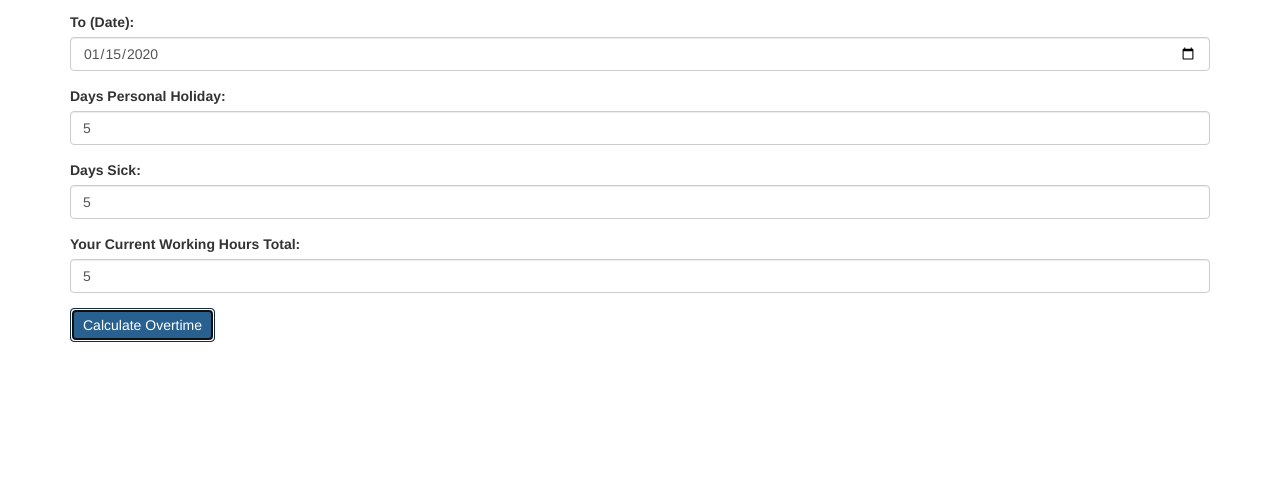
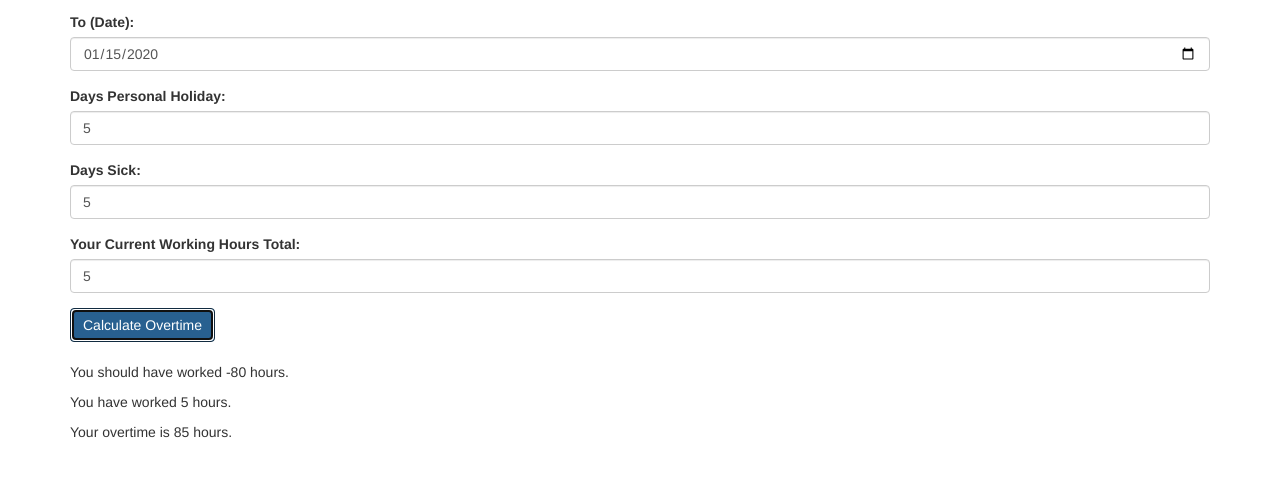
Before and after one commit to stho32/FlexTime, a plain HTML site: page index.html in a window 1280 px wide. Both pictures are taken after typing "2020-01-15", "2020-01-15", "5", "5", "5" into the empty fields and a click on the button "Calculate Overtime". Shown: the part 125-602 px from the top of the page. Drawn offline with nearby package versions, Linux system fonts and the light colour scheme.

Commit message:
Update index.html

```diff
--- a/index.html
+++ b/index.html
@@ -3,6 +3,7 @@
 <head>
     <title>Overtime Calculator</title>
     <link rel="stylesheet" href="https://maxcdn.bootstrapcdn.com/bootstrap/3.3.7/css/bootstrap.min.css">
+    <script src="https://ajax.googleapis.com/ajax/libs/jquery/3.2.1/jquery.min.js"></script>
 </head>
 <body>
     <div class="container">
@@ -38,7 +39,50 @@
         </div>
     </div>
 
-    <script src="https://ajax.googleapis.com/ajax/libs/jquery/3.2.1/jquery.min.js"></script>
-    <script src="https://maxcdn.bootstrapcdn.com/bootstrap/3.3.7/js/bootstrap.min.js"></script>
+    <script>
+        var holidays = [
+            '2023-01-01', '2023-04-07', '2023-04-10', '2023-05-01',
+            '2023-05-25', '2023-06-05', '2023-06-15', '2023-10-03',
+            '2023-10-31', '2023-12-25', '2023-12-26'
+            // Add or remove dates as needed
+        ];
+
+        var workHoursPerDay = 8;
+
+        $(document).ready(function() {
+            $('#calculateButton').click(function() {
+                var fromDate = new Date($('#fromDate').val());
+                var toDate = new Date($('#toDate').val());
+                var personalHoliday = parseInt($('#personalHoliday').val());
+                var sickDays = parseInt($('#sickDays').val());
+                var workedHours = parseInt($('#workedHours').val());
+
+                var totalDays = Math.ceil((toDate - fromDate) / (1000 * 60 * 60 * 24));
+                var weekendDays = countWeekendsAndHolidays(fromDate, toDate);
+                var workDays = totalDays - weekendDays - personalHoliday - sickDays;
+
+                var shouldHaveWorkedHours = workDays * workHoursPerDay;
+                var overtime = workedHours - shouldHaveWorkedHours;
+
+                $('#shouldWorked').text("You should have worked " + shouldHaveWorkedHours + " hours.");
+                $('#haveWorked').text("You have worked " + workedHours + " hours.");
+                $('#overtime').text("Your overtime is " + overtime + " hours.");
+            });
+        });
+
+        function countWeekendsAndHolidays(fromDate, toDate) {
+            var weekendDayCount = 0;
+
+            for (var d = fromDate; d <= toDate; d.setDate(d.getDate() + 1)) {
+                var dayOfWeek = d.getDay();
+                var dateString = d.toISOString().slice(0,10);
+
+                if (dayOfWeek == 0 || dayOfWeek == 6 || holidays.includes(dateString)) {
+                    weekendDayCount++;
+                }
+            }
+            return weekendDayCount;
+        }
+    </script>
 </body>
 </html>
```
